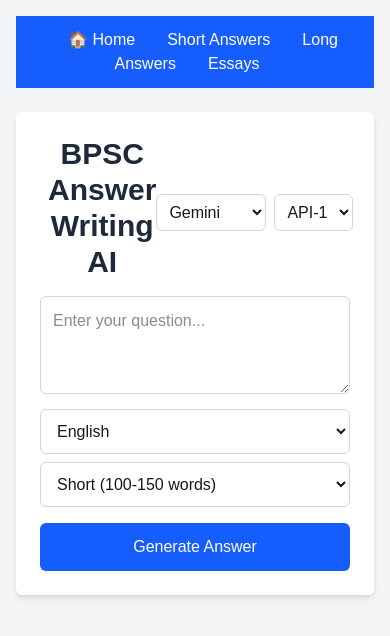
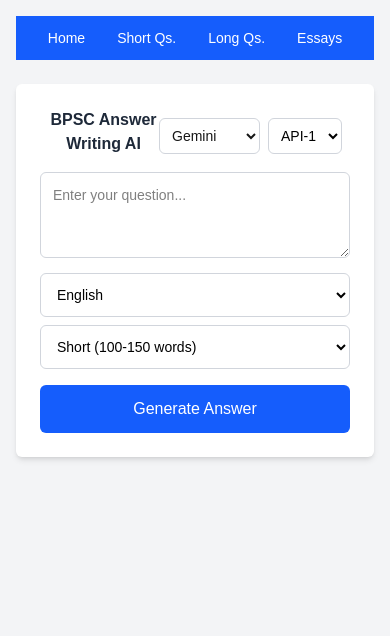
Before and after one commit to amit265/bpsc-mains-answerwriting, a Next.js app: page / in a window 390 px wide. Shown: the top 636 px of the page. Built offline with nearby package versions, Linux system fonts and the light colour scheme; no server answers.

Commit message:
style fix

```diff
--- a/src/app/components/AnswerBox.js
+++ b/src/app/components/AnswerBox.js
@@ -68,9 +68,12 @@ const AnswerBox = ({ answer, loading, question, type }) => {
         </div>
       ) : (
         answer && (
-          <div className="text-gray-700 whitespace-pre-wrap leading-relaxed">
+          <div className="text-gray-700 whitespace-pre-wrap leading-relaxed break-words">
             {answer}
+
           </div>
+
+
         )
       )}
 
--- a/src/app/components/Navbar.js
+++ b/src/app/components/Navbar.js
@@ -2,17 +2,17 @@ import Link from "next/link";
 
 export default function Navbar() {
   return (
-    <nav className="bg-blue-600 p-3 text-white text-center">
-      <Link href="/" className="px-4">
-        🏠 Home
+    <nav className="bg-blue-600 p-3 text-white text-center flex justify-center gap-8">
+      <Link href="/" className="sm:px-4 sm:text-lg text-sm">
+       Home
       </Link>
-      <Link href="/saved/short" className="px-4">
-        Short Answers
+      <Link href="/saved/short" className="sm:px-4 sm:text-lg text-sm">
+        Short Qs.
       </Link>
-      <Link href="/saved/long" className="px-4">
-        Long Answers
+      <Link href="/saved/long" className="sm:px-4 sm:text-lg text-sm">
+        Long Qs.
       </Link>
-      <Link href="/saved/essay" className="px-4">
+      <Link href="/saved/essay" className="sm:px-4 sm:text-lg text-sm">
         Essays
       </Link>
     </nav>
--- a/src/app/page.js
+++ b/src/app/page.js
@@ -51,12 +51,12 @@ export default function Home() {
       <Navbar />
       <div className="mx-auto max-w-3xl w-full mt-6 bg-white shadow-md p-6 rounded-md">
         <div className="flex items-center justify-between px-2">
-          <h1 className="text-3xl font-bold text-center text-gray-800">
+          <h1 className="md:text-3xl font-bold text-center text-gray-800">
             BPSC Answer Writing AI
           </h1>
           <div className="flex gap-2">
             <select
-              className=" mt-2 p-2 border border-gray-300 rounded-md"
+              className=" mt-2 p-2 border border-gray-300 rounded-md text-sm"
               value={ai}
               onChange={(e) => setAi(e.target.value)}
             >
@@ -65,7 +65,7 @@ export default function Home() {
             </select>
             {ai === "gemini" && (
               <select
-                className=" mt-2 p-2 border border-gray-300 rounded-md"
+                className=" mt-2 p-2 border border-gray-300 rounded-md text-black text-sm"
                 value={api}
                 onChange={(e) => setApi(e.target.value)}
               >
@@ -78,7 +78,7 @@ export default function Home() {
 
         {/* Question Input */}
         <textarea
-          className="w-full mt-4 p-3 border border-gray-300 rounded-md focus:outline-none focus:ring-2 focus:ring-blue-500"
+          className="w-full text-sm mt-4 text-black p-3 border border-gray-300 rounded-md focus:outline-none focus:ring-2 focus:ring-blue-500"
           rows="3"
           placeholder="Enter your question..."
           value={question}
@@ -88,7 +88,7 @@ export default function Home() {
         {/* Language Type Selection */}
 
         <select
-          className="w-full mt-2 p-3 border border-gray-300 rounded-md"
+          className="w-full text-sm mt-2 p-3 border border-gray-300 text-black rounded-md"
           value={language}
           onChange={(e) => setLanguage(e.target.value)}
         >
@@ -98,7 +98,7 @@ export default function Home() {
 
         {/* Answer Type Selection */}
         <select
-          className="w-full mt-2 p-3 border border-gray-300 rounded-md"
+          className="w-full text-sm mt-2 p-3 border border-gray-300 rounded-md text-black"
           value={type}
           onChange={(e) => setType(e.target.value)}
         >
--- a/src/app/saved/essay/page.js
+++ b/src/app/saved/essay/page.js
@@ -86,7 +86,6 @@ export default function EssayAnswers() {
       console.error("❌ Error deleting answer:", err);
       setError("Failed to delete answer. Please try again.");
       toast.error(`Firestore Error: ${error.message}`);
-
     } finally {
       setDeleting(false);
     }
@@ -95,7 +94,9 @@ export default function EssayAnswers() {
   return (
     <div className="min-h-screen bg-gray-100 p-4">
       <Navbar />
-      <h1 className="text-2xl font-bold text-center">Saved Essays</h1>
+      <h1 className="text-2xl font-bold text-center text-black">
+        Saved Essays
+      </h1>
 
       <div className="max-w-2xl mx-auto mt-6">
         {loading && <p className="text-center text-blue-500">Loading...</p>}
@@ -113,8 +114,23 @@ export default function EssayAnswers() {
             <h2 className="text-xl font-semibold text-gray-800">
               {selectedAnswer.question}
             </h2>
-            <p className="mt-4 text-gray-700 whitespace-pre-wrap break-words">
-              {selectedAnswer.answer}
+            <p className="mt-6 text-gray-800 bg-gray-50 p-4 border-l-4 border-blue-500 rounded-md shadow-sm whitespace-pre-wrap break-words leading-loose text-lg">
+              {selectedAnswer.answer.split("\n").map((line, index) => {
+                const boldHeadingMatch = line.match(/^\*\*(.*?)\*\*$/); // Detects **Heading**
+
+                return boldHeadingMatch ? (
+                  <strong
+                    key={index}
+                    className="block mt-3 text-xl text-gray-900"
+                  >
+                    {boldHeadingMatch[1]}
+                  </strong>
+                ) : (
+                  <span key={index} className="block">
+                    {line}
+                  </span>
+                );
+              })}
             </p>
 
             <button
--- a/src/app/saved/long/page.js
+++ b/src/app/saved/long/page.js
@@ -29,10 +29,7 @@ export default function LongAnswers() {
       setError(null);
 
       try {
-        const q = query(
-          collection(db, "answers"),
-          where("type", "==", "long")
-        );
+        const q = query(collection(db, "answers"), where("type", "==", "long"));
         const querySnapshot = await getDocs(q);
 
         if (querySnapshot.empty) {
@@ -86,7 +83,6 @@ export default function LongAnswers() {
       console.error("❌ Error deleting answer:", err);
       setError("Failed to delete answer. Please try again.");
       toast.error(`Firestore Error: ${error.message}`);
-
     } finally {
       setDeleting(false);
     }
@@ -95,7 +91,9 @@ export default function LongAnswers() {
   return (
     <div className="min-h-screen bg-gray-100 p-4">
       <Navbar />
-      <h1 className="text-2xl font-bold text-center">Saved Questions</h1>
+      <h1 className="text-2xl font-bold text-center text-black">
+        Saved Questions
+      </h1>
 
       <div className="max-w-2xl mx-auto mt-6">
         {loading && <p className="text-center text-blue-500">Loading...</p>}
@@ -113,8 +111,23 @@ export default function LongAnswers() {
             <h2 className="text-xl font-semibold text-gray-800">
               {selectedAnswer.question}
             </h2>
-            <p className="mt-4 text-gray-700 whitespace-pre-wrap break-words">
-              {selectedAnswer.answer}
+            <p className="mt-6 text-gray-800 bg-gray-50 p-4 border-l-4 border-blue-500 rounded-md shadow-sm whitespace-pre-wrap break-words leading-loose text-lg">
+              {selectedAnswer.answer.split("\n").map((line, index) => {
+                const boldHeadingMatch = line.match(/^\*\*(.*?)\*\*$/); // Detects **Heading**
+
+                return boldHeadingMatch ? (
+                  <strong
+                    key={index}
+                    className="block mt-3 text-xl text-gray-900"
+                  >
+                    {boldHeadingMatch[1]}
+                  </strong>
+                ) : (
+                  <span key={index} className="block">
+                    {line}
+                  </span>
+                );
+              })}
             </p>
 
             <button
--- a/src/app/saved/short/page.js
+++ b/src/app/saved/short/page.js
@@ -94,7 +94,9 @@ export default function ShortAnswers() {
   return (
     <div className="min-h-screen bg-gray-100 p-4">
       <Navbar />
-      <h1 className="text-2xl font-bold text-center">Saved Questions</h1>
+      <h1 className="text-2xl font-bold text-center text-black">
+        Saved Questions
+      </h1>
 
       <div className="max-w-2xl mx-auto mt-6">
         {loading && <p className="text-center text-blue-500">Loading...</p>}
@@ -112,10 +114,24 @@ export default function ShortAnswers() {
             <h2 className="text-xl font-semibold text-gray-800">
               {selectedAnswer.question}
             </h2>
-            <p className="mt-4 text-gray-700 whitespace-pre-wrap break-words">
-              {selectedAnswer.answer}
+            <p className="mt-6 text-gray-800 bg-gray-50 p-4 border-l-4 border-blue-500 rounded-md shadow-sm whitespace-pre-wrap break-words leading-loose text-lg">
+              {selectedAnswer.answer.split("\n").map((line, index) => {
+                const boldHeadingMatch = line.match(/^\*\*(.*?)\*\*$/); // Detects **Heading**
+
+                return boldHeadingMatch ? (
+                  <strong
+                    key={index}
+                    className="block mt-3 text-xl text-gray-900"
+                  >
+                    {boldHeadingMatch[1]}
+                  </strong>
+                ) : (
+                  <span key={index} className="block">
+                    {line}
+                  </span>
+                );
+              })}
             </p>
-
             <button
               onClick={() => handleDelete("short", selectedAnswer.question)}
               disabled={deleting}
```
Lines whose indentation alone changed are shown as unchanged.
